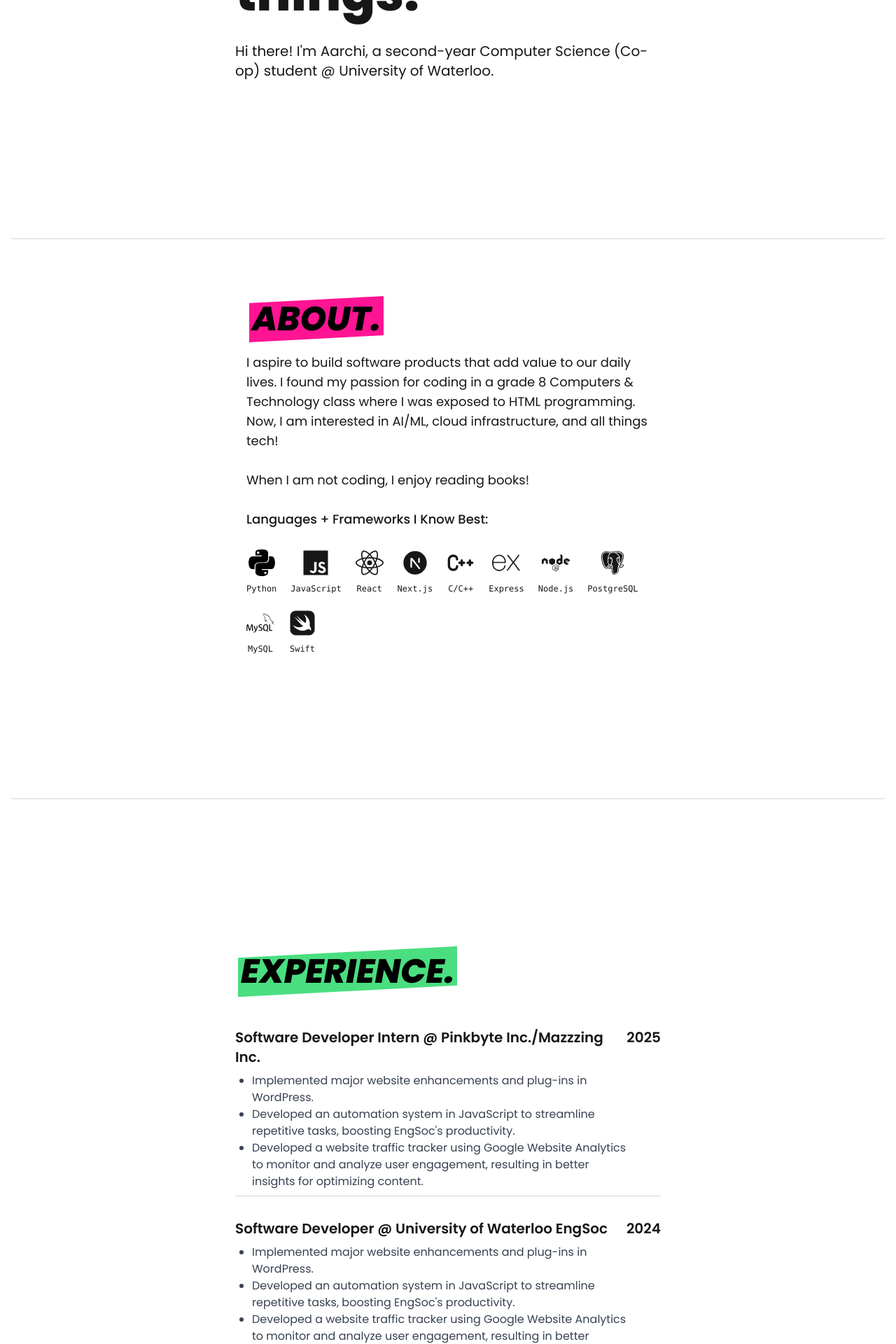
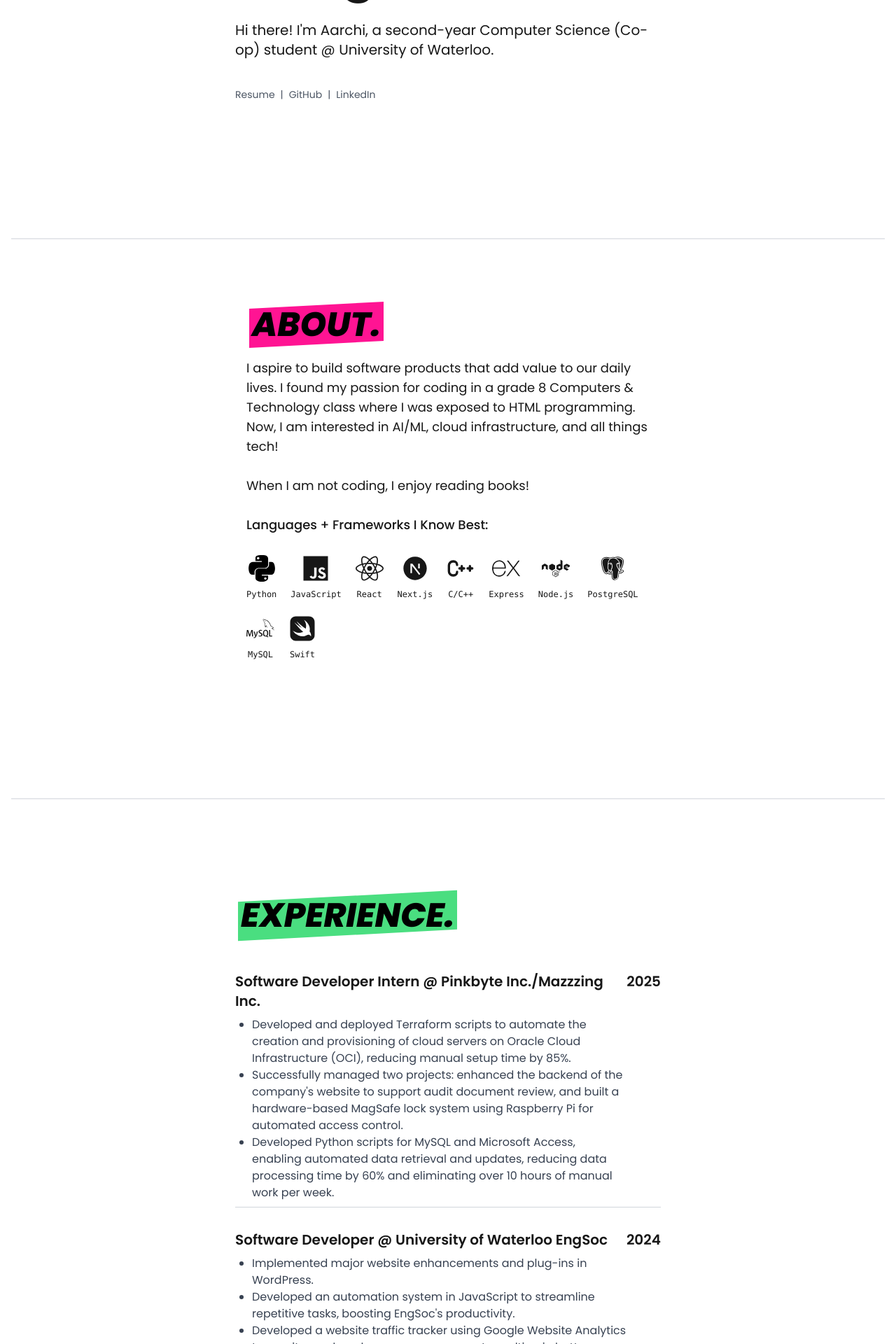
Before and after one commit to aarchisingh26/personal-website, a Next.js app: page / in a window 1280 px wide. Shown: the part 460-2380 px from the top of the page at 70% size. Built offline with nearby package versions, Linux system fonts and the light colour scheme; a web font is replaced by a local one.

Commit message:
added resume + updates

```diff
--- a/app/globals.css
+++ b/app/globals.css
@@ -82,3 +82,8 @@ body {
   width: 40px;
   height: 40px;
 }
+
+.icon-size-contact {
+  width: 30px;
+  height: 30px;
+}
--- a/app/page.js
+++ b/app/page.js
@@ -94,6 +94,21 @@ export default function Home() {
               <p>Hi there! I'm Aarchi, a second-year Computer Science (Co-op) student @ University of Waterloo.</p>
             </div>
 
+            <div className="text-sm text-gray-600 mt-10 poppins">
+              <a href="/Aarchi_Singh_SWEIntern_Resume.pdf" target="_blank" rel="noopener noreferrer" className="hover:underline">
+                Resume
+              </a>
+              <span className="mx-2">|</span>
+              <a href="https://github.com/aarchisingh26" target="_blank" rel="noopener noreferrer" className="hover:underline">
+                GitHub
+              </a>
+              <span className="mx-2">|</span>
+              <a href="https://www.linkedin.com/in/aarchisingh/" target="_blank" rel="noopener noreferrer" className="hover:underline">
+                LinkedIn
+              </a>
+            </div>
+
+
             {/* <div className="mt-5">
               <p>Email</p>
             </div>
--- a/components/About.js
+++ b/components/About.js
@@ -115,7 +115,7 @@ export default function About() {
       <div className="h-screen flex bg-white items-center justify-center relative">
         <hr className="absolute top-0 left-0 right-0 mx-4 border-t-2 border-gray-200" />
 
-        <div className="poppins w-full sm:w-3/4 lg:w-1/2 h-auto flex flex-col pt-20 sm:pt-32 pb-32 sm:pb-60 px-4 sm:px-8">
+        <div className="poppins w-full sm:w-3/4 lg:w-1/2 h-auto flex flex-col pt-20 sm:pt-36 pb-32 sm:pb-60 px-4 sm:px-8">
           <p className="text-4xl sm:text-5xl font-extrabold">
             <span className="before:block before:absolute ml-2 mr-2 italic before:-inset-1 before:-skew-y-3 before:bg-custom-pink relative inline-block">
               <span className="relative text-black">ABOUT.</span>
--- a/components/Contact.js
+++ b/components/Contact.js
@@ -84,7 +84,7 @@ export default function Contact() {
                 rel="noopener noreferrer"
                 className="flex mb-6 items-center"
               >
-                <MdOutlineAlternateEmail className="icon-size" />
+                <MdOutlineAlternateEmail className="icon-size-contact" />
                 <span className="ml-2 hover:underline hover:underline-offset-8">
                   a254sing@uwaterloo.ca
                 </span>
@@ -95,18 +95,19 @@ export default function Contact() {
                 rel="noopener noreferrer"
                 className="flex mb-6 items-center"
               >
-                <FaLinkedin className="icon-size" />
+                <FaLinkedin className="icon-size-contact" />
                 <span className="ml-2 hover:underline hover:underline-offset-8">
                   aarchisingh
                 </span>
               </a>
               <a
-                href="/"
+                href="/Aarchi_Singh_SWEIntern_Resume.pdf"
                 target="_blank"
                 rel="noopener noreferrer"
+
                 className="flex mb-6 items-center"
               >
-                <GoPaperclip className="icon-size" />
+                <GoPaperclip className="icon-size-contact" />
                 <span className="ml-2 hover:underline hover:underline-offset-8">
                   Resume
                 </span>
@@ -117,7 +118,7 @@ export default function Contact() {
                 rel="noopener noreferrer"
                 className="flex items-center"
               >
-                <FaGithub className="icon-size" />
+                <FaGithub className="icon-size-contact" />
                 <span className="ml-2 hover:underline hover:underline-offset-8">
                   aarchisingh26
                 </span>
--- a/components/Experience.js
+++ b/components/Experience.js
@@ -57,7 +57,7 @@ export default function Experience() {
       <div className="h-screen md:h-screen flex bg-white items-center justify-center relative">
         <hr className="absolute top-0 left-0 right-0 mx-4 border-t-2 border-gray-200" />
 
-        <div className="poppins w-full md:w-1/2 h-auto md:h-screen flex flex-col pt-28 md:pt-56 pb-20 md:pb-60 px-4">
+        <div className="poppins w-full md:w-1/2 h-auto md:h-screen flex flex-col pt-10 md:pt-36 pb-20 md:pb-60 px-4">
           <p className="text-4xl md:text-5xl font-extrabold">
             <span className="before:block before:absolute ml-2 mb-6 italic before:-inset-1 before:-skew-y-3 before:bg-green-400 relative inline-block">
               <span className="relative text-black">EXPERIENCE.</span>
@@ -72,10 +72,9 @@ export default function Experience() {
               {/* Title below the year on mobile */}
               <span className="font-semibold text-xl md:text-xl mb-2">Software Developer Intern @ Pinkbyte Inc./Mazzzing Inc.</span>
               <ul className="list-disc pl-6 text-md text-gray-700">
-                <li>Implemented major website enhancements and plug-ins in WordPress.</li>
-                <li>Developed an automation system in JavaScript to streamline repetitive tasks, boosting EngSoc's productivity.</li>
-                <li>Developed a website traffic tracker using Google Website Analytics to monitor and analyze user engagement,
-resulting in better insights for optimizing content.</li>
+                <li>Developed and deployed Terraform scripts to automate the creation and provisioning of cloud servers on Oracle Cloud Infrastructure (OCI), reducing manual setup time by 85%.</li>
+                <li>Successfully managed two projects: enhanced the backend of the company's website to support audit document review, and built a hardware-based MagSafe lock system using Raspberry Pi for automated access control.</li>
+                <li>Developed Python scripts for MySQL and Microsoft Access, enabling automated data retrieval and updates, reducing data processing time by 60% and eliminating over 10 hours of manual work per week.</li>
               </ul>
             </div>
 
```
Also changed, not shown: 2 other files (tests, documents, lock files or other folders).
